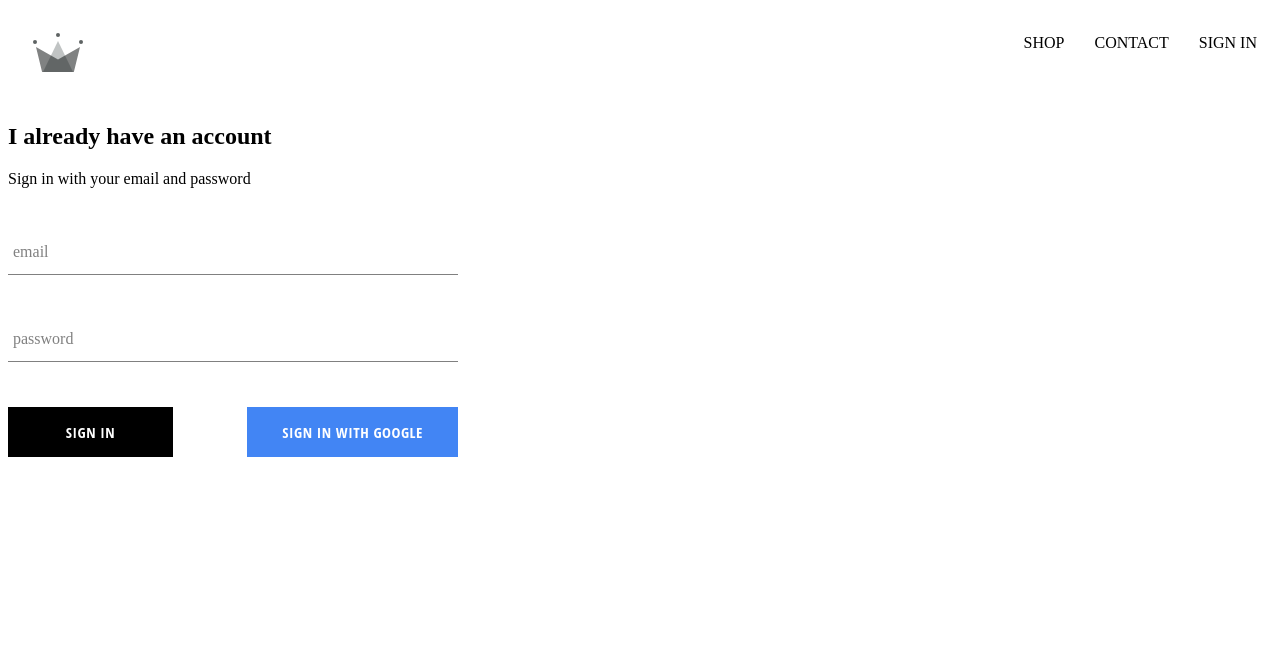
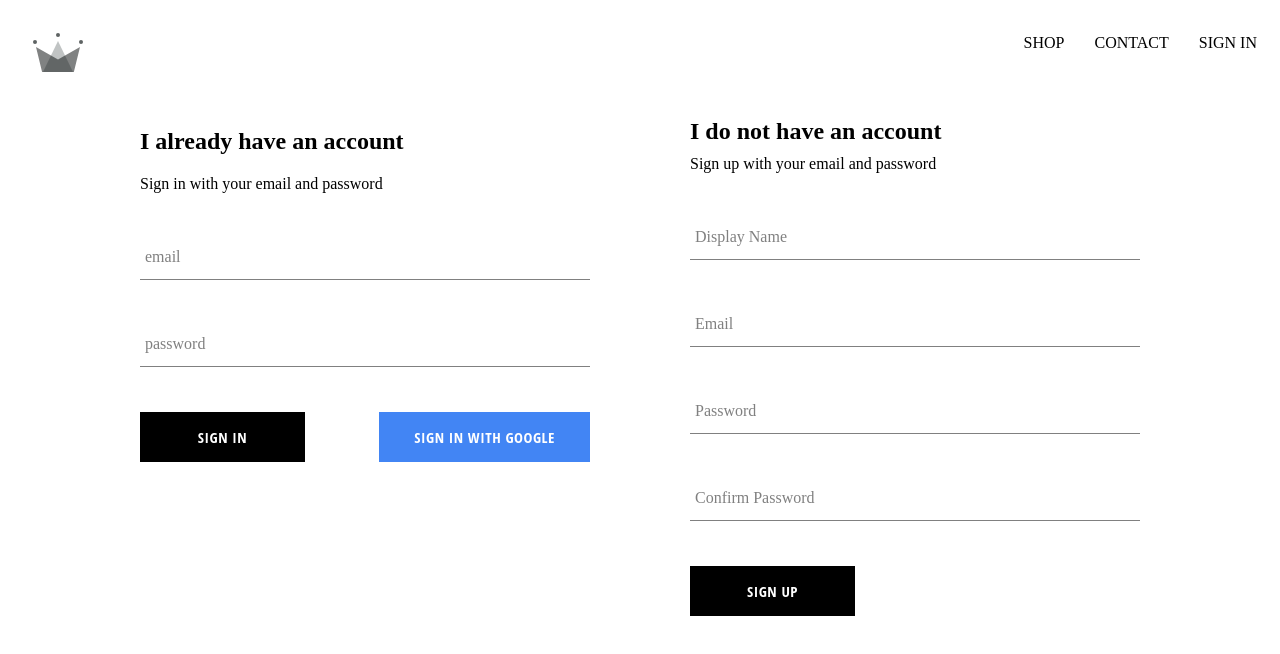
Before and after one commit to Pearlybrah/clothing, a React (Create React App) app: page /signin in a window 1280 px wide. Shown: the top 654 px of the page. Built offline with nearby package versions, Linux system fonts and the light colour scheme; no server answers.

Commit message:
added authentication of users into firebase database, added sign up component with email and password

```diff
--- a/src/App.js
+++ b/src/App.js
@@ -19,10 +19,25 @@
   unsubscribeFromAuth = null;
 
   componentDidMount() {
-    this.unsubscribeFromAuth = auth.onAuthStateChanged(async user => {
-      // this.setState({ currentUser: user });
-      createUserProfileDocument(user);
-      // console.log(user);
+    this.unsubscribeFromAuth = auth.onAuthStateChanged(async userAuth => {
+      if (!userAuth) {
+        const userRef = await createUserProfileDocument(userAuth);
+
+        userRef.onSnapshot(snapShot => {
+          this.setState(
+            {
+              currentUser: {
+                id: snapShot.id,
+                ...snapShot.data()
+              }
+            },
+            () => {
+              console.log(this.state);
+            }
+          );
+        });
+        this.setState({ currentUser: userAuth });
+      }
     });
   }
 
--- /dev/null
+++ b/src/components/sign-up/sign-up.component.jsx
@@ -0,0 +1,96 @@
+import React from "react";
+
+import FormInput from "../form-input/form-input.component";
+import Custombutton from "../custom-button/custom-button.component";
+
+import { auth, createUserProfileDocument } from "../../firebase/firebase.utils";
+
+import "./sign-up.styles.scss";
+
+class SignUp extends React.Component {
+  state = {
+    displayName: "",
+    email: "",
+    password: "",
+    confirmPassword: ""
+  };
+
+  handleChange = event => {
+    const { name, value } = event.target;
+    this.setState({ [name]: value });
+  };
+
+  handleSubmit = async event => {
+    event.preventDefault();
+
+    const { displayName, email, password, confirmPassword } = this.state;
+
+    if (password !== confirmPassword) {
+      alert("Passwords Do Not Match");
+      return;
+    }
+
+    try {
+      const { user } = await auth.createUserWithEmailAndPassword(
+        email,
+        password
+      );
+      await createUserProfileDocument(user, { displayName });
+      this.setState({
+        displayName: "",
+        email: "",
+        password: "",
+        confirmPassword: ""
+      });
+    } catch (error) {
+      console.error(error);
+    }
+  };
+
+  render() {
+    const { displayName, email, password, confirmPassword } = this.state;
+    return (
+      <div className="sign-up">
+        <h2 className="title">I do not have an account</h2>
+        <span>Sign up with your email and password</span>
+        <form className="sign-up-form" onSubmit={this.handleSubmit}>
+          <FormInput
+            type="text"
+            name="displayName"
+            value={displayName}
+            label="Display Name"
+            onChange={this.handleChange}
+            required
+          />
+          <FormInput
+            type="email"
+            name="email"
+            value={email}
+            label="Email"
+            onChange={this.handleChange}
+            required
+          />
+          <FormInput
+            type="password"
+            name="password"
+            value={password}
+            label="Password"
+            onChange={this.handleChange}
+            required
+          />
+          <FormInput
+            type="password"
+            name="confirmPassword"
+            value={confirmPassword}
+            label="Confirm Password"
+            onChange={this.handleChange}
+            required
+          />
+          <Custombutton type="submit">SIGN UP</Custombutton>
+        </form>
+      </div>
+    );
+  }
+}
+
+export default SignUp;
--- /dev/null
+++ b/src/components/sign-up/sign-up.styles.scss
@@ -0,0 +1,9 @@
+.sign-up {
+  display: flex;
+  flex-direction: column;
+  width: 450px;
+}
+
+.title {
+  margin: 10px 0;
+}
--- a/src/pages/sign-in-and-sign-up/sign-in-and-sign-up.component.jsx
+++ b/src/pages/sign-in-and-sign-up/sign-in-and-sign-up.component.jsx
@@ -3,10 +3,12 @@
 import "./sign-in-and-sign-up.styles.scss";
 
 import SignIn from "../../components/sign-in/sign-in.component";
+import SignUp from "../../components/sign-up/sign-up.component";
 
 const SignInAndSignUp = () => (
   <div className="sign-in-and-sign-up">
     <SignIn />
+    <SignUp />
   </div>
 );
 
--- a/src/pages/sign-in-and-sign-up/sign-in-and-sign-up.styles.scss
+++ b/src/pages/sign-in-and-sign-up/sign-in-and-sign-up.styles.scss
@@ -0,0 +1,6 @@
+.sign-in-and-sign-up {
+  width: 1000px;
+  display: flex;
+  justify-content: space-between;
+  margin: 30px auto;
+}
```
